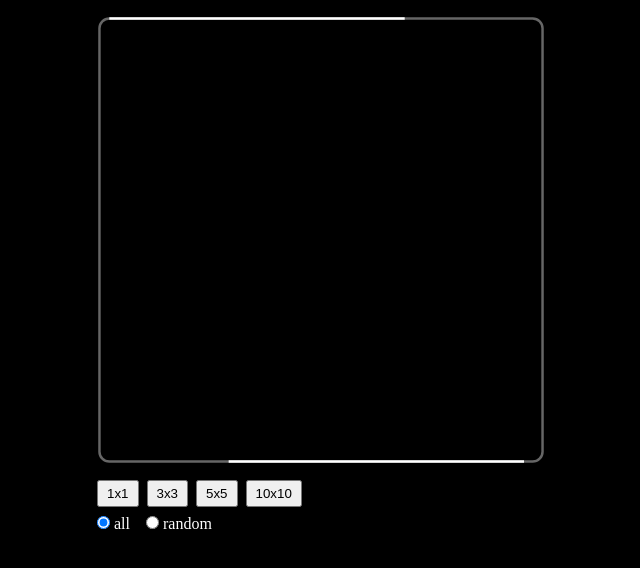
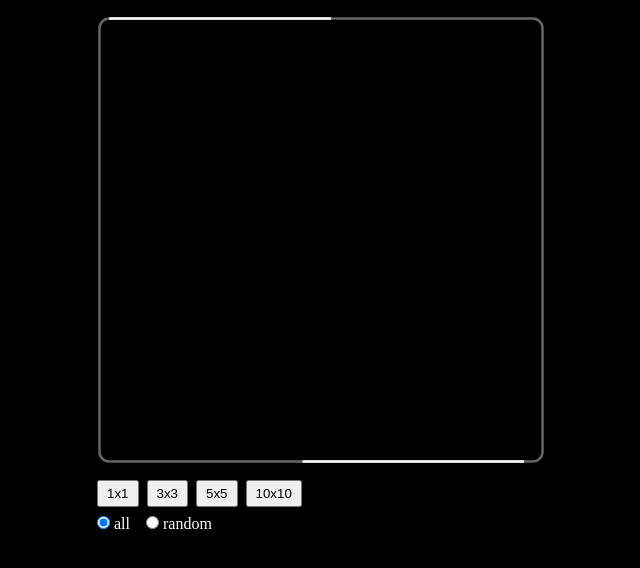
Before and after one commit to shezimanor/rectangle-animation-app, a Vue app: page / in a window 1280 px wide. Shown: the top 568 px of the page, without its empty margins (319-959 px from the left). Built offline with nearby package versions, Linux system fonts and the light colour scheme.

Commit message:
chore: 微調 SVG 元件的尺寸計算

```diff
--- a/src/components/GeometricShape.vue
+++ b/src/components/GeometricShape.vue
@@ -9,7 +9,10 @@ const props = defineProps({
   },
   chunk: {
     type: Number,
-    default: 1
+    default: 1,
+    validator(value) {
+      return [1, 3, 5, 10].includes(value);
+    }
   },
   index: {
     type: Number,
@@ -45,14 +48,14 @@ const borderRadius = computed(() => {
 
 // 矩形周長與半周長
 const shapePerimeter = computed(() => size.value * 4);
-const shapeHalfPerimeter = computed(() => size.value * 2);
+const shapeHalfPerimeter = computed(() => Math.floor(shapePerimeter.value / 2));
 
 // 主要跑動的線條長度
 const mainDashLength = computed(() =>
-  active.value ? Math.floor(shapeHalfPerimeter.value / 3) : 0
+  active.value ? Math.floor(shapeHalfPerimeter.value / 4) : 0
 );
 
-// 虛線設定：兩條短虛線（周長的一半的 1:2）
+// 虛線設定：兩條短虛線（周長的一半的 1:3）
 const strokeDasharray = computed(() => {
   return `${mainDashLength.value} ${
     shapeHalfPerimeter.value - mainDashLength.value
```
